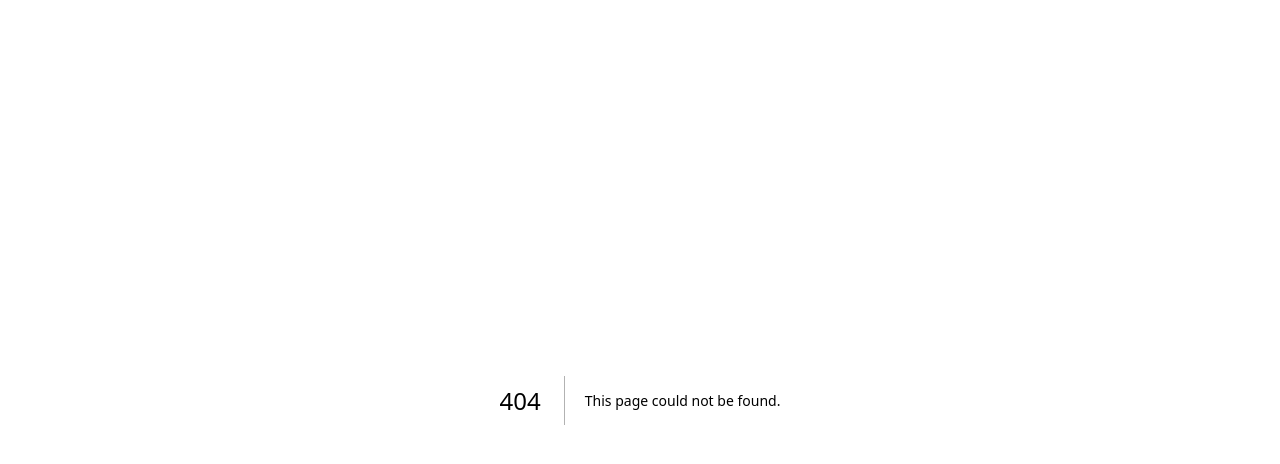
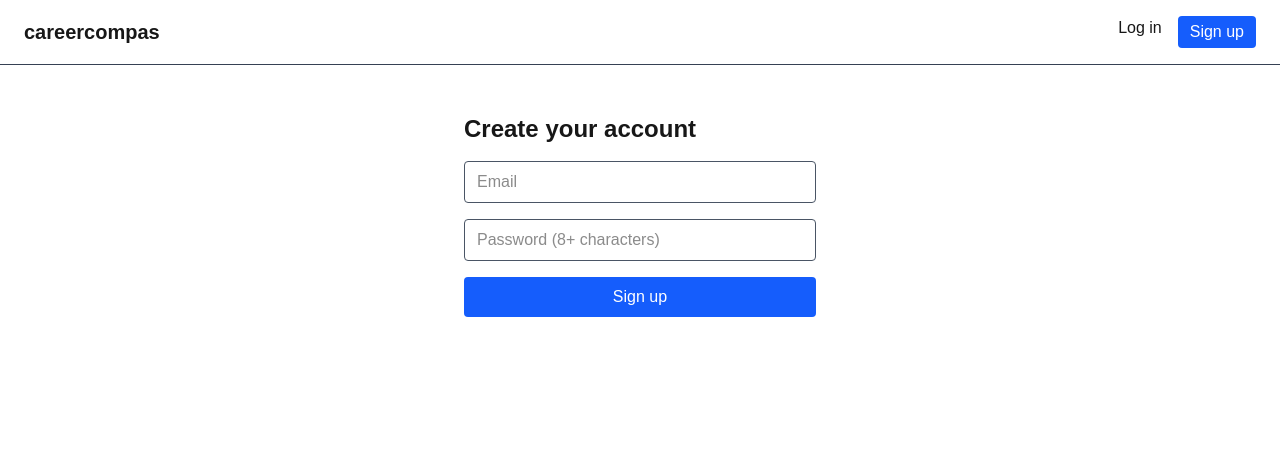
Before and after one commit to tabeeljohn2/CareerCompas, a Next.js app in the folder frontend/: page /register in a window 1280 px wide. Before the commit this address had no page. Shown: the top 464 px of the page. Built offline with nearby package versions, Linux system fonts and the light colour scheme.

Commit message:
Phase 2A: navbar, landing page, auth forms

```diff
--- a/frontend/app/layout.tsx
+++ b/frontend/app/layout.tsx
@@ -1,29 +1,21 @@
 import type { Metadata } from "next";
-import { Geist, Geist_Mono } from "next/font/google";
 import "./globals.css";
-
-const geistSans = Geist({
-  variable: "--font-geist-sans",
-  subsets: ["latin"],
-});
-
-const geistMono = Geist_Mono({
-  variable: "--font-geist-mono",
-  subsets: ["latin"],
-});
+import Navbar from "../components/Navbar";
 
 export const metadata: Metadata = {
-  title: "Create Next App",
-  description: "Generated by create next app",
+  title: "careercompas",
+  description: "Get personalised career suggestions and a learning roadmap.",
 };
 
-export default function RootLayout({ children }: LayoutProps<"/">) {
+export default function RootLayout({
+  children,
+}: Readonly<{ children: React.ReactNode }>) {
   return (
-    <html
-      lang="en"
-      className={`${geistSans.variable} ${geistMono.variable} h-full antialiased`}
-    >
-      <body className="min-h-full flex flex-col">{children}</body>
+    <html lang="en">
+      <body>
+        <Navbar />
+        {children}
+      </body>
     </html>
   );
 }
--- /dev/null
+++ b/frontend/app/login/page.tsx
@@ -0,0 +1,5 @@
+import AuthForm from "../../components/AuthForm";
+
+export default function LoginPage() {
+  return <AuthForm mode="login" />;
+}
--- a/frontend/app/page.tsx
+++ b/frontend/app/page.tsx
@@ -1,15 +1,17 @@
-"use client";
-import { useEffect, useState } from "react";
+import Link from "next/link";
 
 export default function Home() {
-  const [status, setStatus] = useState("checking...");
-
-  useEffect(() => {
-    fetch(`${process.env.NEXT_PUBLIC_API_BASE_URL}/api/health`)
-      .then((r) => r.json())
-      .then((d) => setStatus(d.status))
-      .catch(() => setStatus("backend not reachable"));
-  }, []);
-
-  return <main className="p-8">careercompas backend status: {status}</main>;
+  return (
+    <main className="mx-auto max-w-2xl px-6 py-20 text-center">
+      <h1 className="text-4xl font-bold">Find the career path that fits you</h1>
+      <p className="mt-4 text-gray-400">
+        Tell us your skills and interests. Get personalised career suggestions
+        and a step-by-step learning roadmap.
+      </p>
+      <Link href="/register"
+        className="mt-8 inline-block rounded bg-blue-600 px-6 py-3 text-white hover:bg-blue-500">
+        Get started
+      </Link>
+    </main>
+  );
 }
--- /dev/null
+++ b/frontend/app/register/page.tsx
@@ -0,0 +1,5 @@
+import AuthForm from "../../components/AuthForm";
+
+export default function RegisterPage() {
+  return <AuthForm mode="register" />;
+}
--- /dev/null
+++ b/frontend/components/AuthForm.tsx
@@ -0,0 +1,32 @@
+"use client";
+import { useState } from "react";
+
+export default function AuthForm({ mode }: { mode: "login" | "register" }) {
+  const [email, setEmail] = useState("");
+  const [password, setPassword] = useState("");
+  const [error, setError] = useState("");
+
+  function handleSubmit(e: React.FormEvent) {
+    e.preventDefault();
+    if (!email.includes("@")) return setError("Please enter a valid email.");
+    if (password.length < 8) return setError("Password must be at least 8 characters.");
+    setError("");
+    console.log("Will call the backend in Phase 3:", mode, email);
+  }
+
+  const inputClass = "w-full rounded border border-gray-600 bg-transparent px-3 py-2";
+
+  return (
+    <form onSubmit={handleSubmit} className="mx-auto mt-12 max-w-sm space-y-4 px-4">
+      <h1 className="text-2xl font-bold">{mode === "login" ? "Log in" : "Create your account"}</h1>
+      <input className={inputClass} type="email" placeholder="Email"
+        value={email} onChange={(e) => setEmail(e.target.value)} />
+      <input className={inputClass} type="password" placeholder="Password (8+ characters)"
+        value={password} onChange={(e) => setPassword(e.target.value)} />
+      {error && <p className="text-sm text-red-400">{error}</p>}
+      <button type="submit" className="w-full rounded bg-blue-600 py-2 text-white hover:bg-blue-500">
+        {mode === "login" ? "Log in" : "Sign up"}
+      </button>
+    </form>
+  );
+}
--- /dev/null
+++ b/frontend/components/Navbar.tsx
@@ -0,0 +1,15 @@
+import Link from "next/link";
+
+export default function Navbar() {
+  return (
+    <nav className="flex items-center justify-between border-b border-gray-700 px-6 py-4">
+      <Link href="/" className="text-xl font-bold">careercompas</Link>
+      <div className="flex gap-4">
+        <Link href="/login" className="hover:underline">Log in</Link>
+        <Link href="/register" className="rounded bg-blue-600 px-3 py-1 text-white hover:bg-blue-500">
+          Sign up
+        </Link>
+      </div>
+    </nav>
+  );
+}
```
